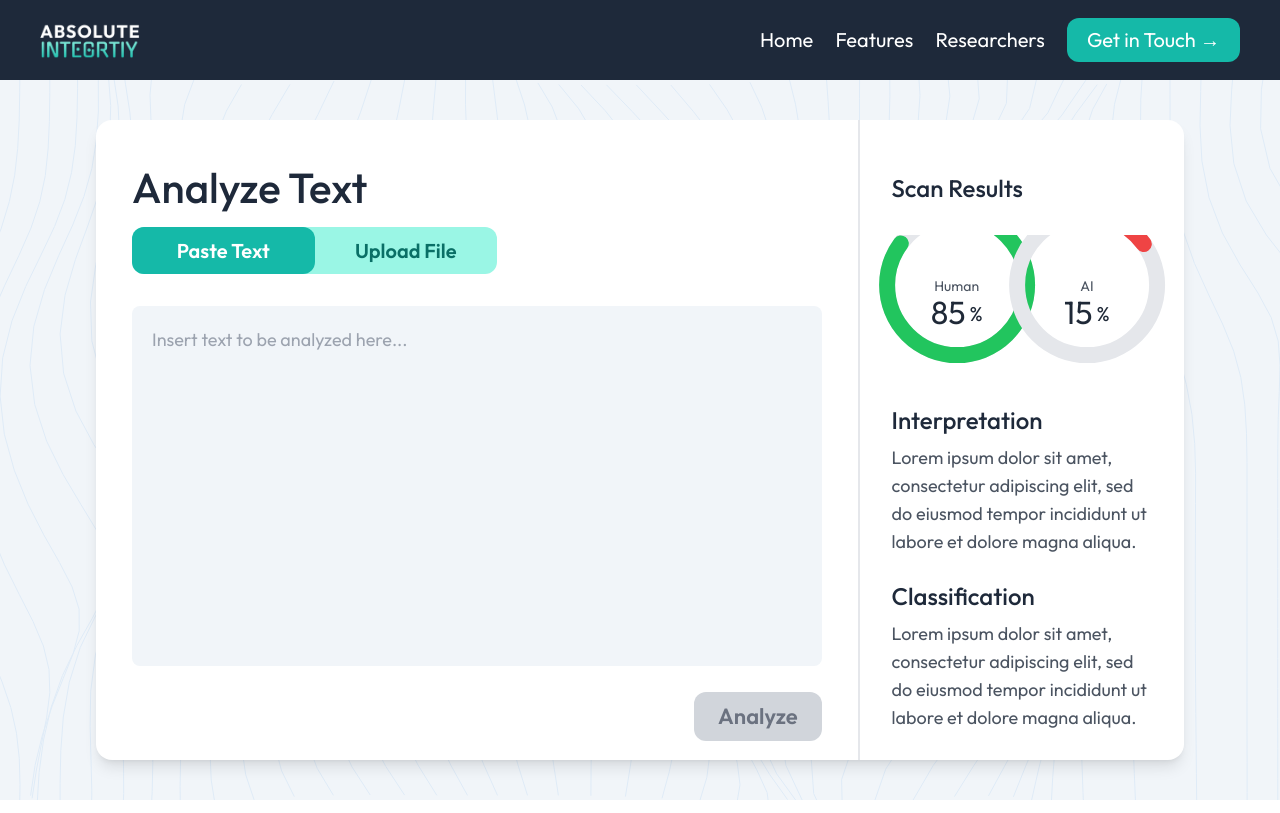
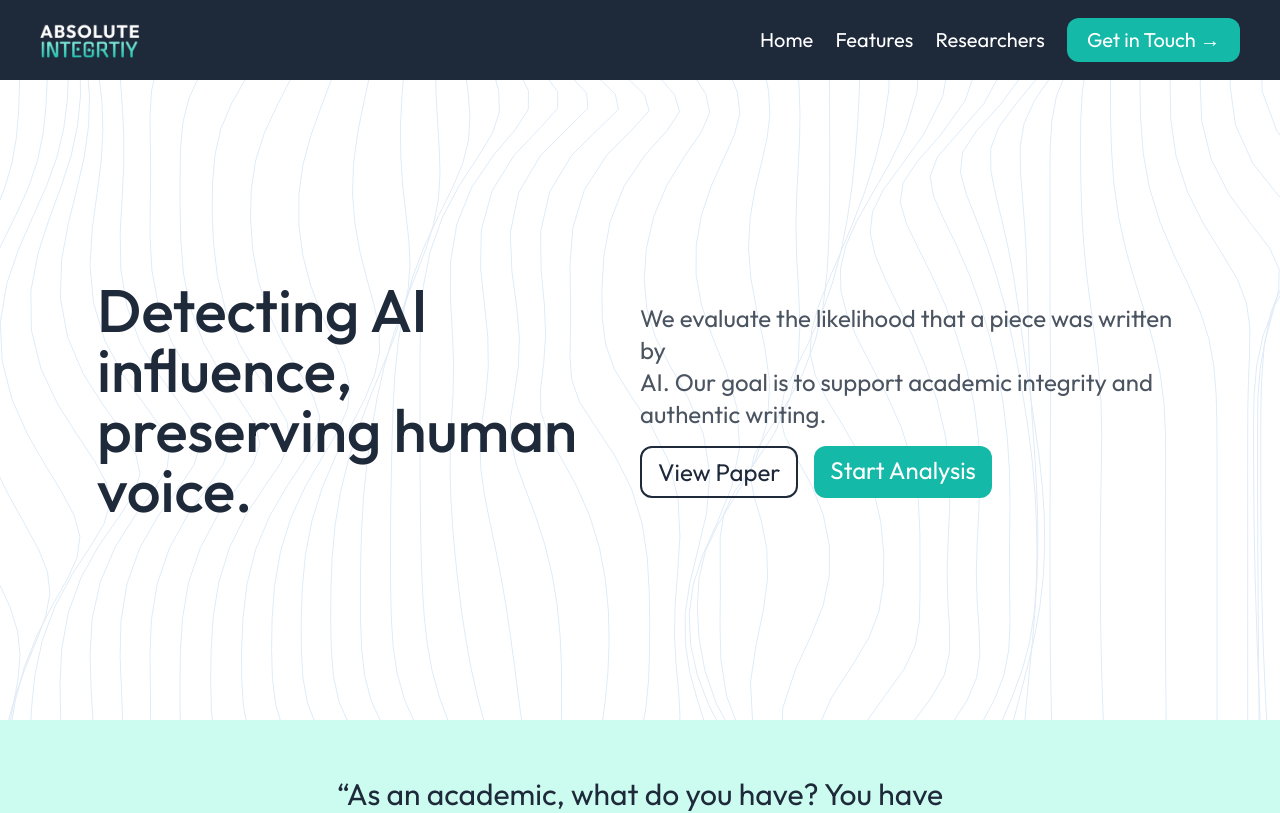
Before and after one commit to joaquingalang/ai-compass, a React (Create React App) app: page / in a window 1280 px wide. Shown: the top 813 px of the page. Built offline with nearby package versions, Linux system fonts and the light colour scheme; the HTML template or start-up script is replaced by a standard one.

Commit message:
Update: routes

```diff
--- a/src/App.js
+++ b/src/App.js
@@ -1,10 +1,18 @@
+import { BrowserRouter, Route, Routes } from "react-router-dom";
+import HomePage from "./pages/HomePage";
 import AnalysisPage from "./pages/AnalysisPage";
-import HomePage from "./pages/HomePage";
 
 function App() {
   return (
-    <AnalysisPage></AnalysisPage>
-    // <HomePage></HomePage>
+    <div>
+      <BrowserRouter>
+        <Routes>
+          <Route path="/" element={<HomePage/>}/>
+          <Route path="/analysis" element={<AnalysisPage/>}/>
+        </Routes>
+      </BrowserRouter>
+    </div>
+
   );
 }
 
```
